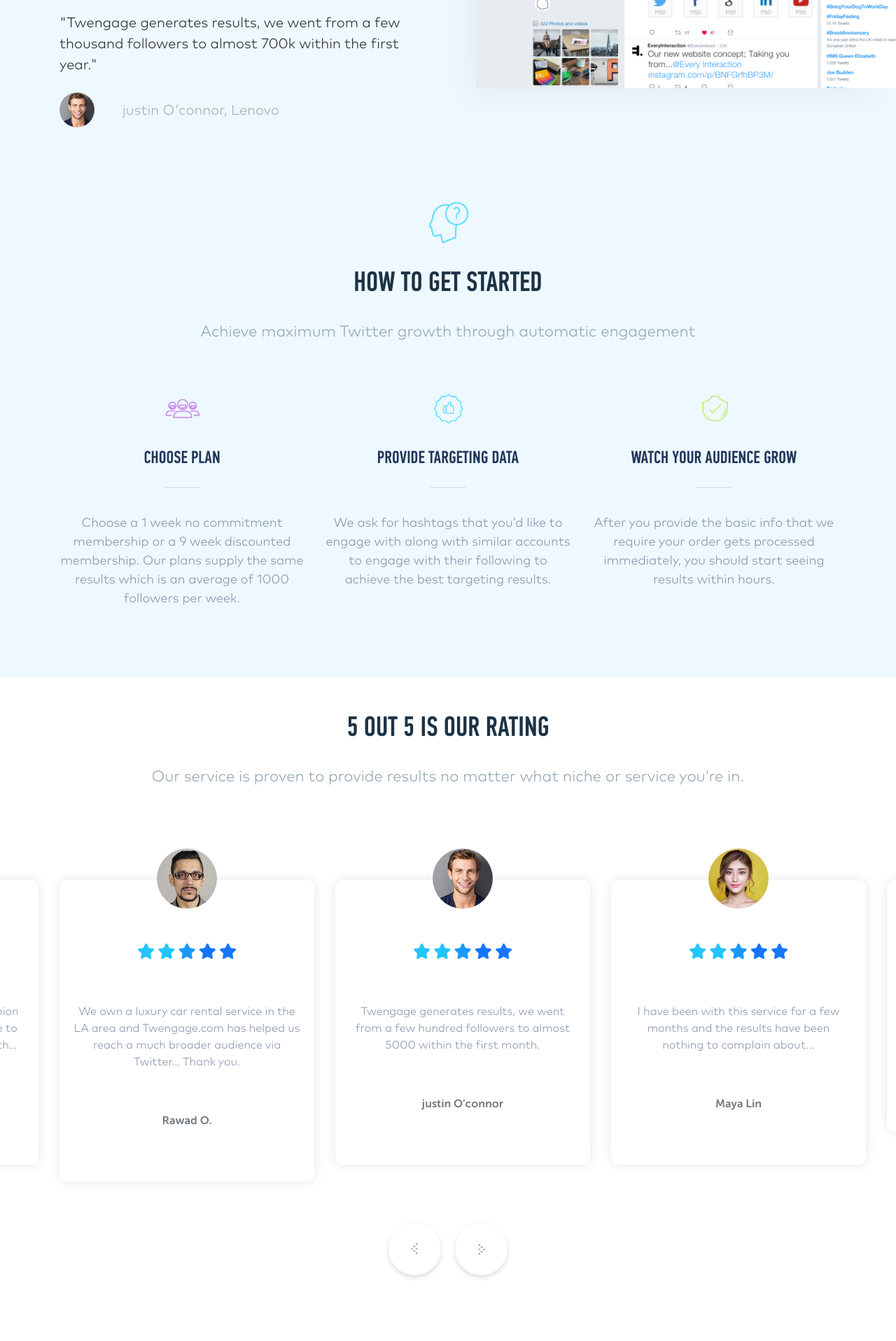
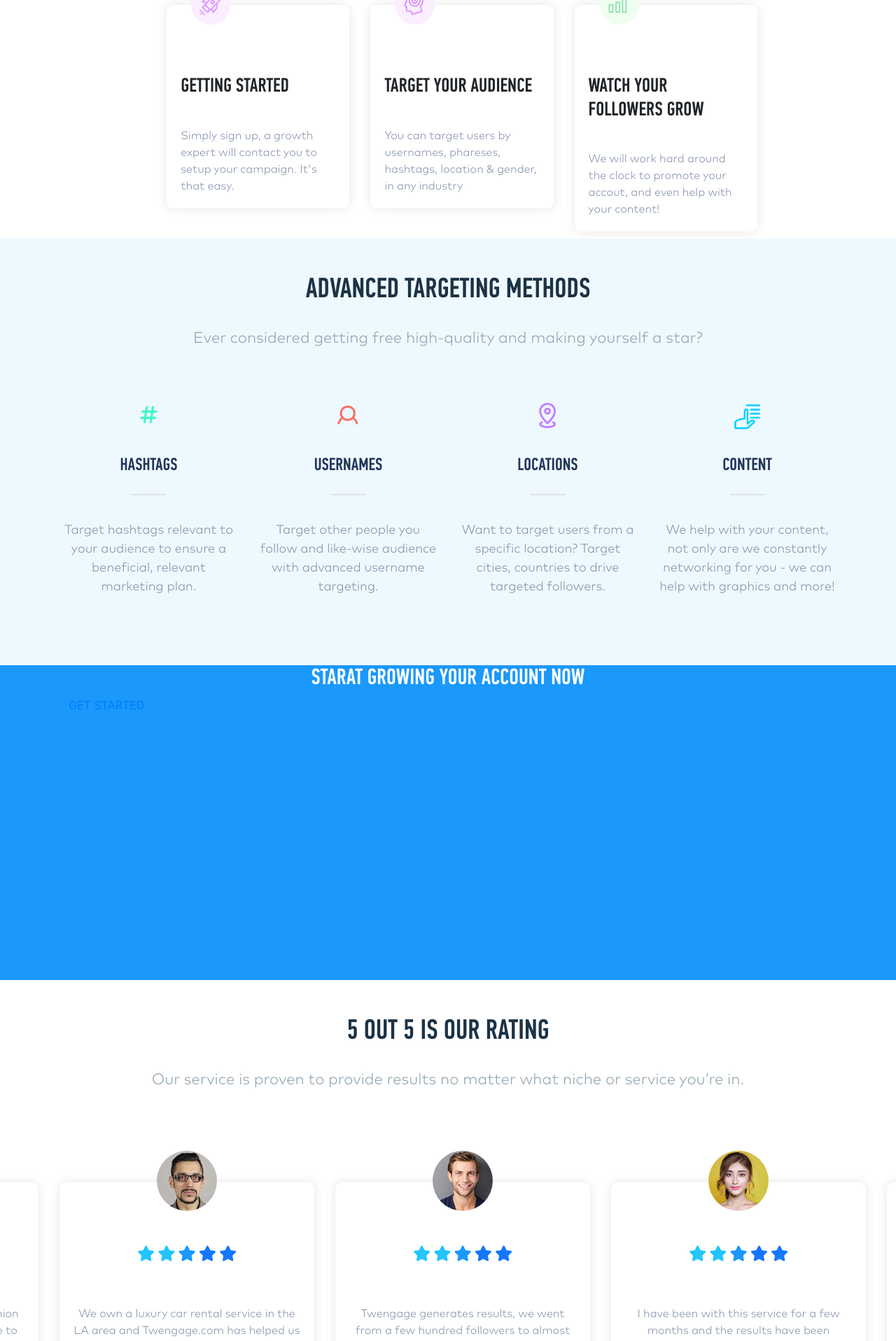
Before and after one commit to Edelweiss35/twengage, a Django app: page /help/ in a window 1280 px wide. Shown: the part 681-2598 px from the top of the page at 70% size. Run offline with Django 3.2, Linux system fonts and the light colour scheme; some libraries are stand-ins or nearby versions; some web fonts are replaced.

Commit message:
make it better

```diff
--- a/twitter/templates/css/twengage.css
+++ b/twitter/templates/css/twengage.css
@@ -591,13 +591,14 @@ p{
 	position: absolute;
 	right: 0;
 	top: 0;
-	width: 600px;
+	width: 50%;
 }
 .banner-wrap .banner-right img{
 	display: block;
-	width: 100%;
-	height: auto;
-    box-shadow:-20px 20px 46px -11px rgba(0, 0, 0, 0.05);
+}
+.banner-image-custom{
+    width:100%;
+    height:auto;
 }
 /*message*/
 #message{
--- a/twitter/templates/help.html
+++ b/twitter/templates/help.html
@@ -6,7 +6,7 @@
 			<div class="banner-wrap">
 				<div class="container">
 					<div class="row">
-						<div class="col-md-6">
+						<div class="col-md-6 col-sm-6">
 							<div class="banner-left">
 								<h1>HOW DOES TWENGAGE WORK?</h1>
 								<p>Using artificial intelligence to target and engage with accounts relevant to your industry and niche. Users
@@ -14,58 +14,122 @@
 								<a class="btn" href="/packages/">GET STARTED</a>
 							</div>
 						</div>
-						<div class="col-md-6">
+						<div class="col-md-6 col-sm-6">
 							<div class="banner-right">
-								<img src="{% static 'images/banner-img.png' %}" alt="#">
+								<img src="{% static 'images/x.png' %}"
+                                     class="banner-image-custom"
+                                     alt="Image Position">
 							</div>
 						</div>
 					</div>
 				</div>
 			</div>
 		</section>
-		<section id="message">
-			<div class="container">
+
+
+        <section id="notify-message">
             <div class="row">
-					<div class="col-md-6">
-						<p>"Twengage generates results, we went from a few thousand followers to almost 700k within the first year."</p>
-						<div class="author">
-							<img src="{% static 'images/user.png' %}" alt="">
-							<p>justin O'connor, Lenovo</p>
+                <div class="col-md-2"></div>
+                <div class="col-md-8">
+                    <div class="row">
+                        <div class="col-md-4" style="position:relative">
+                            <div class="testimonial-div">
+						        <span>
+                                    <img src="/static/images/4.png" alt="#">
+                                </span>
+                                <div class="client-info">
+                                    <h3>GETTING STARTED</h3>
+                                </div>
+						        <p>Simply sign up, a growth
+                                    expert will contact you
+                                    to setup your campaign.
+                                    It's that easy.
+                                </p>
+					        </div>
+                        </div>
+
+                        <div class="col-md-4">
+                            <div class="testimonial-div">
+						        <span>
+                                    <img src="/static/images/3.png" alt="#">
+                                </span>
+                                <div class="client-info">
+                                    <h3>TARGET YOUR AUDIENCE</h3>
+                                </div>
+						        <p>You can target users by usernames,
+                                    phareses, hashtags, location & gender, in any industry
+                                </p>
+					        </div>
+                        </div>
+
+                        <div class="col-md-4">
+                            <div class="testimonial-div">
+						        <span>
+                                    <img src="/static/images/2.png" alt="#">
+                                </span>
+                                <div class="client-info">
+                                    <h3>WATCH YOUR FOLLOWERS GROW</h3>
+                                </div>
+						        <p>We will work hard around
+                                    the clock to promote your accout,
+                                     and even help with your content!
+                                </p>
 					        </div>
                         </div>
                     </div>
                 </div>
+                <div class="col-md-2"></div>
+            </div>
         </section>
+
+
 		<section id="how-work">
 			<div class="container">
 				<div class="work-title">
-					<img src="{% static 'images/Vector-Smart-Object.png' %}" alt="#">
-					<h2>HOW TO GET STARTED</h2>
-					<h6>Achieve maximum Twitter growth through automatic engagement</h6>
+
+					<h2>ADVANCED TARGETING METHODS</h2>
+					<h6>Ever considered getting free high-quality and making yourself a star?</h6>
 				</div>
 
 				<div class="row">
-					<div class="col-md-4">
-						<img src="{% static 'images/tab1.png' %}" alt="#">
-						<h3>CHOOSE PLAN</h3>
-						<p>Choose a 1 week no commitment membership or a 9 week discounted membership. Our plans supply the same results
-							which is an average of 1000 followers per week.</p>
+					<div class="col-md-3" style="text-align: center">
+						<span><img src="{% static 'images/8.png' %}" alt="#"></span>
+						<h3>HASHTAGS</h3>
+						<p>Target hashtags relevant to your audience to ensure a beneficial, relevant marketing plan.</p>
 					</div>
-					<div class="col-md-4">
-						<img src="{% static 'images/tab2.png' %}" alt="#">
-						<h3>PROVIDE TARGETING DATA</h3>
-						<p>We ask for hashtags that you’d like to engage with along with similar accounts to engage with their following
-							to achieve the best targeting results.</p>
+					<div class="col-md-3" style="text-align: center">
+						<span><img src="{% static 'images/9.png' %}" alt="#"></span>
+						<h3>USERNAMES</h3>
+						<p>Target other people you follow and like-wise audience with advanced username targeting.</p>
 					</div>
-					<div class="col-md-4">
-						<img src="{% static 'images/tab3.png' %}" alt="#">
-						<h3>WATCH YOUR AUDIENCE GROW</h3>
-						<p>After you provide the basic info that we require your order gets processed immediately, you should start seeing
-							results within hours.</p>
+					<div class="col-md-3" style="text-align: center">
+						<span><img src="{% static 'images/7.png' %}" alt="#"></span>
+						<h3>LOCATIONS</h3>
+						<p>Want to target users from a specific location? Target cities, countries to drive targeted followers.</p>
+					</div>
+					<div class="col-md-3" style="text-align: center">
+						<span><img src="{% static 'images/10.png' %}" alt="#"></span>
+						<h3>CONTENT</h3>
+						<p>We help with your content, not only are we constantly networking for you - we can help with graphics and more!</p>
 					</div>
 				</div>
 			</div>
 		</section>
+
+
+        <section id="grow-account" style="width: 100%; height: 450px; background-color: #1a98fb;">
+            <div class="container">
+                <h2 style="text-align: center; color: white;">STARAT GROWING YOUR ACCOUNT NOW</h2>
+                <div class="banner-left">
+					<a class="btn" href="/packages/">GET STARTED</a>
+                </div>
+            </div>
+        </section>
+
+
+
+
+
 		<section id="testimonial">
 			<div class="container">
 				<div class="test-title">
```
Lines whose indentation alone changed are shown as unchanged.
